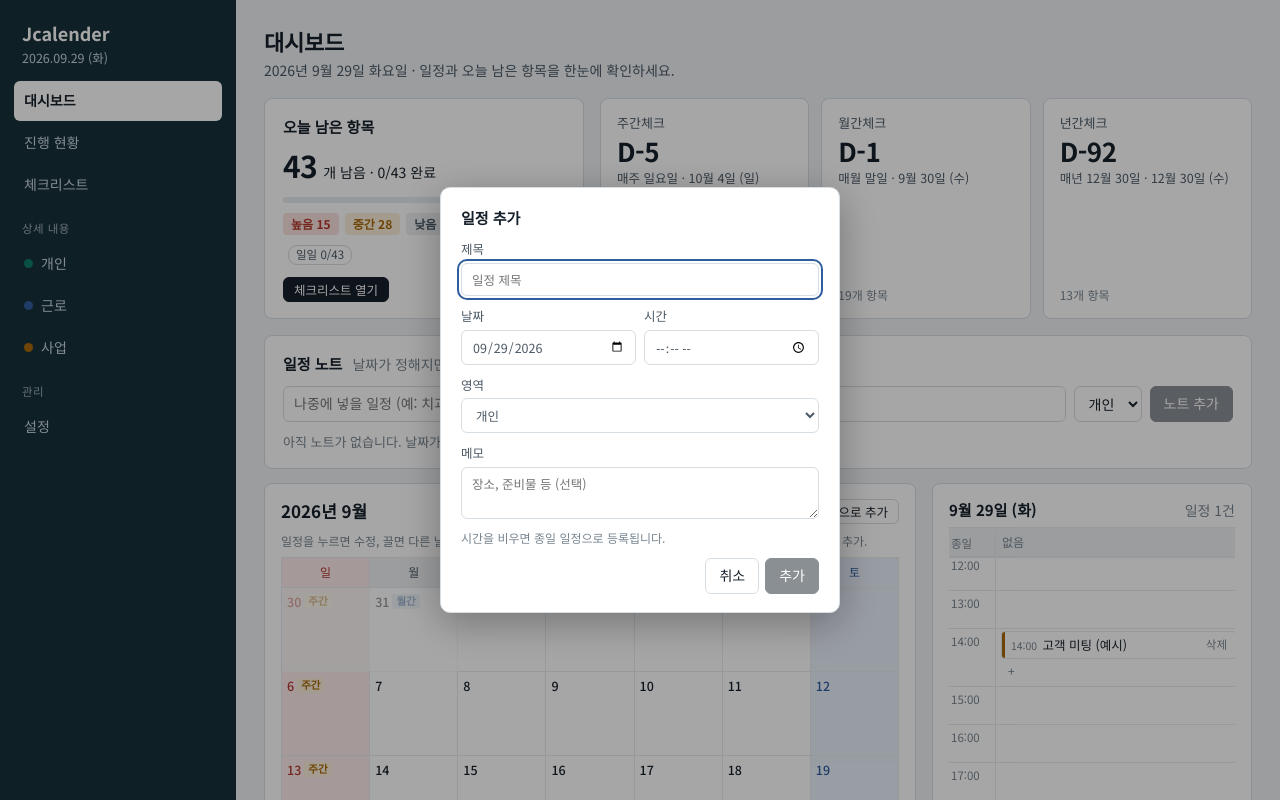
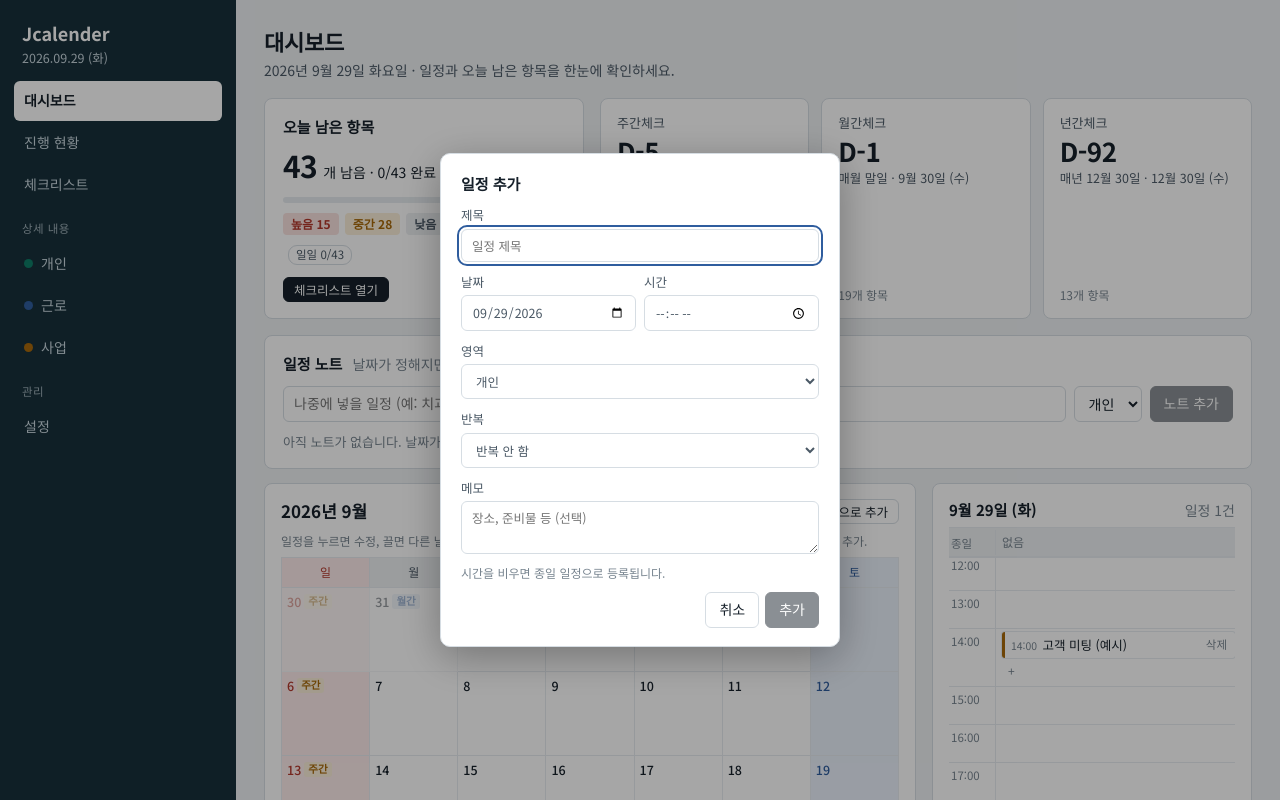
Before and after one commit to hahaha33221/Jcalender, a React (Vite) app: page / in a window 1280 px wide. Both pictures are taken after a click on the button "+ 일정 추가". Shown: the top 800 px of the page. Built offline with nearby package versions, Linux system fonts and the light colour scheme.

Commit message:
대시보드 캘린더: 매일·매주·매월 반복 일정 (반복 종료일, 이 날만/반복 전체 수정·삭제, 회차 끌어 옮기기)
Co-Authored-By: Claude Opus 5.5 <noreply@anthropic.com>
Claude-Session: https://claude.ai/code/session_01Wy5Y96HkomeDFR573KVtSH

```diff
--- a/src/App.jsx
+++ b/src/App.jsx
@@ -16,6 +16,7 @@ import { mockAi, mockApi } from './mock.js';
 import { SpeechRec, parseKoEvent } from './voice.js';
 import { HOLIDAYS } from './holidays.js';
 import { annivOn, nextAnniv, seedAnniv } from './anniv.js';
+import { FREQ, expandEvents, repeatText, skipDate } from './recur.js';
 import { ddayText, planDueSoon } from './categories/PlanResearchView.jsx';
 
 /* ───────────────────────── 공통 ───────────────────────── */
@@ -414,31 +415,45 @@ function Calendar({ sel, setSel }) {
   const [voice, setVoice] = useState(false);
   const first = new Date(ym.y, ym.m, 1), start = new Date(ym.y, ym.m, 1 - first.getDay());
   const cells = Array.from({ length: 42 }, (_, i) => { const d = new Date(start); d.setDate(start.getDate() + i); return d; });
+  // 반복 일정은 보이는 42일(+ 선택한 날)만 펼쳐서 그린다
+  const from0 = iso(cells[0]), to0 = iso(cells[41]);
   const byDate = useMemo(() => {
     const m = {};
-    for (const e of store.events) (m[e.date] ||= []).push(e);
+    for (const e of expandEvents(store.events, sel < from0 ? sel : from0, sel > to0 ? sel : to0)) (m[e.date] ||= []).push(e);
     for (const k in m) m[k].sort((a, b) => (a.time || '').localeCompare(b.time || ''));
     return m;
-  }, [store.events]);
+  }, [store.events, from0, to0, sel]);
   const move = n => { const d = new Date(ym.y, ym.m + n, 1); setYm({ y: d.getFullYear(), m: d.getMonth() }); };
   const goToday = () => { setYm({ y: now.getFullYear(), m: now.getMonth() }); setSel(todayStr); };
   const pick = k => { setSel(k); const d = new Date(k + 'T00:00:00'); if (d.getMonth() !== ym.m) setYm({ y: d.getFullYear(), m: d.getMonth() }); };
   const notes = store.eventNotes || [];
   /** 일정 창 저장: 새 일정 / 기존 일정 수정 / 노트를 일정으로 */
-  const saveEvent = ({ id, fromNote, ...ev }) => {
-    setStore(s => ({
-      ...s,
-      events: id ? s.events.map(x => (x.id === id ? { ...x, ...ev } : x)) : [...s.events, { id: uid(), ...ev }],
-      eventNotes: fromNote ? (s.eventNotes || []).filter(n => n.id !== fromNote) : s.eventNotes,
-    }));
+  // scope: 'one' = 반복 중 이 날만(따로 떼어 낸 일정으로), 'all' = 반복 전체
+  const saveEvent = ({ id, sid, occ, scope, fromNote, ...ev }) => {
+    setStore(s => {
+      let events = s.events;
+      if (sid && scope === 'one') {
+        events = [...skipDate(events, sid, occ), { id: uid(), ...ev, repeat: null }];
+      } else if (sid) {
+        const shift = Math.round((new Date(ev.date + 'T00:00:00') - new Date(occ + 'T00:00:00')) / 864e5);
+        events = events.map(x => {
+          if (x.id !== sid) return x;
+          const d = new Date(x.date + 'T00:00:00'); d.setDate(d.getDate() + shift);
+          return { ...x, ...ev, date: iso(d), repeat: ev.repeat ? { ...ev.repeat, skip: x.repeat?.skip || [] } : null };
+        });
+      } else if (id) events = events.map(x => (x.id === id ? { ...x, ...ev } : x));
+      else events = [...events, { id: uid(), ...ev }];
+      return { ...s, events, eventNotes: fromNote ? (s.eventNotes || []).filter(n => n.id !== fromNote) : s.eventNotes };
+    });
     pick(ev.date);
     setAdding(null); setMoved(null);
   };
   const toNote = e => {
-    setStore(s => ({ ...s, events: s.events.filter(x => x.id !== e.id), eventNotes: [...(s.eventNotes || []), { id: uid(), title: e.title, area: e.area, time: e.time || '', memo: e.memo || '' }] }));
+    setStore(s => ({ ...s, events: e.sid ? skipDate(s.events, e.sid, e.date) : s.events.filter(x => x.id !== e.id), eventNotes: [...(s.eventNotes || []), { id: uid(), title: e.title, area: e.area, time: e.time || '', memo: e.memo || '' }] }));
     setAdding(null);
   };
-  const delEvent = id => setStore(s => ({ ...s, events: s.events.filter(x => x.id !== id) }));
+  /** 삭제: 반복 회차는 이 날만 빼고(all 이면 반복 전체), 보통 일정은 그대로 삭제 */
+  const delEvent = (e, all) => setStore(s => ({ ...s, events: e.sid && !all ? skipDate(s.events, e.sid, e.date) : s.events.filter(x => x.id !== (e.sid || e.id)) }));
   // 끌어서 옮기기 + 방금 옮긴 것 되돌리기
   // moved = { msg, events, notes, back } : 옮기기 직전의 일정·노트 (되돌리기용)
   const [moved, setMoved] = useState(null);
@@ -455,18 +470,21 @@ function Calendar({ sel, setSel }) {
       : over.allDay ? { date: sel, time: '' }
       : { date: sel, time: `${pad(over.h)}:${baseTime ? baseTime.slice(3, 5) : '00'}` };
     if (ev._note) {                                           // 노트 → 새 일정
-      const { _note, id, ...rest } = ev;
+      const { _note, id, repeat, ...rest } = ev;
       setStore(s => ({ ...s, events: [...s.events, { ...rest, id: uid(), ...next }], eventNotes: (s.eventNotes || []).filter(n => n.id !== id) }));
       setMoved({ ...snap, msg: `노트 "${ev.title}"을(를) ${mdTxt(next.date, next.time)} 일정으로 넣었습니다.` });
     } else {
       if (next.date === ev.date && next.time === baseTime) return;
-      setStore(s => ({ ...s, events: s.events.map(x => (x.id === ev.id ? { ...x, ...next } : x)) }));
-      setMoved({ ...snap, msg: `"${ev.title}" 일정을 ${mdTxt(ev.date, baseTime)} → ${mdTxt(next.date, next.time)}로 옮겼습니다.` });
+      if (ev.sid) {                                           // 반복 회차: 이 날만 떼어 옮긴다
+        const { id, sid, repeat, ...rest } = ev;
+        setStore(s => ({ ...s, events: [...skipDate(s.events, sid, ev.date), { ...rest, id: uid(), ...next }] }));
+      } else setStore(s => ({ ...s, events: s.events.map(x => (x.id === ev.id ? { ...x, ...next } : x)) }));
+      setMoved({ ...snap, msg: `"${ev.title}" 일정을 ${mdTxt(ev.date, baseTime)} → ${mdTxt(next.date, next.time)}로 옮겼습니다.${ev.sid ? ' (반복 중 이 날만)' : ''}` });
     }
     if (over.date) pick(over.date);
   };
   const undoMove = () => { if (!moved) return; setStore(s => ({ ...s, events: moved.events, eventNotes: moved.notes })); pick(moved.back); setMoved(null); };
-  const openEdit = e => { if (!dragged.current) setAdding({ ...e }); };
+  const openEdit = e => { if (!dragged.current) setAdding({ ...e, occ: e.sid ? e.date : undefined }); };
   const { drag, start: startDrag, dragged } = useEventDrag(moveEvent);
   // 날짜 두 번 누르기 → 그 날짜에 일정 추가 (다른 달 칸이면 첫 클릭에 달이 바뀌므로 첫 클릭한 날짜를 기억해 둔다)
   const lastClick = useRef(null);
@@ -511,7 +529,7 @@ function Calendar({ sel, setSel }) {
                 {HOLIDAYS[k] && <span className="cal-hol">{HOLIDAYS[k]}</span>}
                 {annivOn(store.anniv, k).map(a => <span key={a.id} className="cal-anniv">{a.name}</span>)}
                 {evs.slice(0, 2).map(e => <span key={e.id} className={`cal-ev ${drag?.ev.id === e.id ? 'ghosted' : ''}`} style={{ '--ac': areaVar(e.area) }} onPointerDown={ev => startDrag(ev, e)}
-                  onClick={ev => { ev.stopPropagation(); openEdit(e); }} title="누르면 수정 · 끌어서 옮기기">{e.time && <small>{e.time}</small>} {e.title}</span>)}
+                  onClick={ev => { ev.stopPropagation(); openEdit(e); }} title={`${e.sid ? `${repeatText(e)} · ` : ''}누르면 수정 · 끌어서 옮기기`}>{e.sid && <i className="cal-rep" aria-hidden="true">↻</i>}{e.time && <small>{e.time}</small>} {e.title}</span>)}
                 {evs.length > 2 && <span className="cal-more">+{evs.length - 2}건</span>}
               </button>
             );
@@ -524,7 +542,7 @@ function Calendar({ sel, setSel }) {
         {drag.ev.time && <small>{drag.ev.time}</small>} {drag.ev.title}
         <em>{drag.over ? (drag.over.date ? `${Number(drag.over.date.slice(5, 7))}/${Number(drag.over.date.slice(8, 10))}로` : drag.over.allDay ? '종일로' : drag.over.note ? '일정 노트로' : `${pad(drag.over.h)}시로`) : '놓을 곳을 고르세요'}</em></div>, document.body)}
       {adding && <EventDialog init={adding} onSave={saveEvent} onClose={() => setAdding(null)}
-        onDelete={adding.id ? () => { delEvent(adding.id); setAdding(null); } : null} onToNote={adding.id ? () => toNote(adding) : null} />}
+        onDelete={adding.id ? all => { delEvent(adding, all); setAdding(null); } : null} onToNote={adding.id ? () => toNote(adding) : null} />}
       {voice && <VoiceDialog now={now} onDone={ev => { setVoice(false); setAdding(ev); }} onClose={() => setVoice(false)} />}
     </section>
     </>
@@ -618,27 +636,29 @@ function DayTimeline({ date, isToday, list, dueCycles, holiday, anniv, onAdd, on
 function TimelineEvent({ e, onDelete, startDrag, drag, onEdit }) {
   return (
     <div className={`tl-ev ${drag?.ev.id === e.id ? 'ghosted' : ''}`} style={{ '--ac': areaVar(e.area) }} onPointerDown={ev => { if (!ev.target.closest('.tl-del')) startDrag?.(ev, e); }}>
-      <button className="grow tl-open" onClick={() => onEdit?.(e)} title="누르면 수정 · 끌어서 옮기기"><small>{e.time || '종일'}</small> {e.title}</button>
-      <button className="tl-del" onClick={() => onDelete(e.id)} aria-label={`${e.title} 삭제`}>삭제</button>
+      <button className="grow tl-open" onClick={() => onEdit?.(e)} title="누르면 수정 · 끌어서 옮기기"><small>{e.time || '종일'}</small> {e.title}{e.sid && <span className="tl-rep">{repeatText(e)}</span>}</button>
+      <button className="tl-del" onClick={() => onDelete(e)} aria-label={`${e.title} 삭제`} title={e.sid ? '반복 중 이 날만 삭제' : '삭제'}>{e.sid ? '이 날 삭제' : '삭제'}</button>
     </div>
   );
 }
 
 /* 일정 추가 창 */
 function EventDialog({ init, onSave, onClose, onDelete, onToNote }) {
-  const [f, setF] = useState({ title: init.title || '', date: init.date || '', time: init.time || '', area: init.area || 'P', memo: init.memo || '' });
+  const [f, setF] = useState({ title: init.title || '', date: init.date || '', time: init.time || '', area: init.area || 'P', memo: init.memo || '',
+    freq: init.repeat?.freq || '', until: init.repeat?.until || '' });
   const [arm, setArm] = useState(false);
-  const edit = !!init.id;
+  const edit = !!init.id, series = !!init.sid;
   useEffect(() => {
     const esc = e => { if (e.key === 'Escape') onClose(); };
     window.addEventListener('keydown', esc);
     return () => window.removeEventListener('keydown', esc);
   }, []);
-  const submit = e => {
-    e.preventDefault();
+  const save = scope => {
     if (!f.title.trim() || !f.date) return;
-    onSave({ id: init.id, fromNote: init.fromNote, date: f.date, time: f.time, title: f.title.trim(), area: f.area, memo: f.memo.trim() });
+    const repeat = f.freq ? { freq: f.freq, until: f.until && f.until >= f.date ? f.until : '', skip: init.repeat?.skip || [] } : null;
+    onSave({ id: init.id, sid: init.sid, occ: init.occ, scope, fromNote: init.fromNote, date: f.date, time: f.time, title: f.title.trim(), area: f.area, memo: f.memo.trim(), repeat });
   };
+  const submit = e => { e.preventDefault(); save(series ? 'all' : undefined); };
   return (
     <div className="modal-bg" onClick={onClose}>
       <form className="modal" role="dialog" aria-label={edit ? '일정 수정' : '일정 추가'} onClick={e => e.stopPropagation()} onSubmit={submit}>
@@ -651,13 +671,25 @@ function EventDialog({ init, onSave, onClose, onDelete, onToNote }) {
         </div>
         <label>영역<select value={f.area} onChange={e => setF({ ...f, area: e.target.value })}>
           {Object.entries(AREAS).map(([k, v]) => <option key={k} value={k}>{v.n}</option>)}</select></label>
+        <div className="row2">
+          <label>반복<select value={f.freq} onChange={e => setF({ ...f, freq: e.target.value })} aria-label="반복">
+            {Object.entries(FREQ).map(([k, v]) => <option key={k} value={k}>{v}</option>)}</select></label>
+          {f.freq && <label>반복 종료 (선택)<input type="date" value={f.until} min={f.date} onChange={e => setF({ ...f, until: e.target.value })} /></label>}
+        </div>
+        {f.freq && <p className="note">{repeatText({ date: f.date || init.date, repeat: { freq: f.freq, until: f.until } })}{f.until ? '' : ' · 끝나는 날 없음'}</p>}
+        {series && <p className="note ev-series">반복 일정의 {Number(init.occ.slice(5, 7))}/{Number(init.occ.slice(8, 10))} 회차입니다. "이 날만 저장"은 이 날만 따로 바꾸고, "반복 전체 저장"은 모든 회차에 적용합니다.</p>}
         <label>메모<textarea rows={2} value={f.memo} onChange={e => setF({ ...f, memo: e.target.value })} placeholder="장소, 준비물 등 (선택)" /></label>
         <p className="note">시간을 비우면 종일 일정으로 등록됩니다.</p>
         <div className="btns">
-          {onDelete && (arm ? <button type="button" className="btn danger" onClick={onDelete}>정말 삭제?</button> : <button type="button" className="btn" onClick={() => setArm(true)}>삭제</button>)}
+          {onDelete && (series
+            ? (arm ? <><button type="button" className="btn danger" onClick={() => onDelete(false)}>이 날만 삭제</button><button type="button" className="btn danger" onClick={() => onDelete(true)}>반복 전체 삭제</button></>
+              : <button type="button" className="btn" onClick={() => setArm(true)}>삭제</button>)
+            : arm ? <button type="button" className="btn danger" onClick={() => onDelete(true)}>정말 삭제?</button> : <button type="button" className="btn" onClick={() => setArm(true)}>삭제</button>)}
           {onToNote && <button type="button" className="btn" onClick={onToNote} title="날짜를 빼고 일정 노트로 보냅니다">노트로 보내기</button>}
           <span className="grow" />
-          <button type="button" className="btn" onClick={onClose}>취소</button><button className="btn primary" disabled={!f.title.trim() || !f.date}>{edit ? '저장' : '추가'}</button></div>
+          <button type="button" className="btn" onClick={onClose}>취소</button>
+          {series && <button type="button" className="btn" onClick={() => save('one')} disabled={!f.title.trim() || !f.date}>이 날만 저장</button>}
+          <button className="btn primary" disabled={!f.title.trim() || !f.date}>{series ? '반복 전체 저장' : edit ? '저장' : '추가'}</button></div>
       </form>
     </div>
   );
--- /dev/null
+++ b/src/recur.js
@@ -0,0 +1,59 @@
+/* 반복 일정 (매일 · 매주 · 매월)
+   일정 = { id, date(첫 날), time, title, area, memo, repeat?: { freq: 'D'|'W'|'M', until: 'YYYY-MM-DD' | '', skip: ['YYYY-MM-DD'] } }
+   - 반복 일정은 한 건만 저장하고, 화면에 그릴 때 기간 안의 날짜로 펼친다 (expandEvents)
+   - 펼친 한 회차 = { ...일정, id: '원래id@날짜', sid: 원래 id, date: 그 날짜 }
+   - 매월은 첫 날의 "일"을 따른다 (31일 반복이면 30일까지인 달은 건너뜀)
+   - 한 회차만 지우거나 옮기면 skip 에 그 날짜를 넣는다 */
+import { iso } from './data.js';
+
+export const FREQ = { '': '반복 안 함', D: '매일', W: '매주', M: '매월' };
+const toD = s => new Date(`${s}T00:00:00`);
+const addDays = (s, n) => { const d = toD(s); d.setDate(d.getDate() + n); return iso(d); };
+
+/** 반복 설명 (예: 매주 수요일 · 12/31까지) */
+export function repeatText(e) {
+  const r = e.repeat;
+  if (!r?.freq) return '';
+  const d = toD(e.date);
+  const base = r.freq === 'D' ? '매일' : r.freq === 'W' ? `매주 ${'일월화수목금토'[d.getDay()]}요일` : `매월 ${d.getDate()}일`;
+  return `${base}${r.until ? ` · ${Number(r.until.slice(5, 7))}/${Number(r.until.slice(8, 10))}까지` : ''}`;
+}
+
+/** 한 반복 일정의 from~to 사이 날짜들 */
+export function occurrences(e, from, to) {
+  const r = e.repeat;
+  if (!r?.freq) return e.date >= from && e.date <= to ? [e.date] : [];
+  const end = r.until && r.until < to ? r.until : to;
+  const skip = new Set(r.skip || []);
+  const out = [];
+  if (e.date > end) return out;
+  if (r.freq === 'D' || r.freq === 'W') {
+    const step = r.freq === 'D' ? 1 : 7;
+    let k = e.date;
+    if (k < from) { const gap = Math.round((toD(from) - toD(k)) / 864e5); k = addDays(k, Math.ceil(gap / step) * step); }
+    for (; k <= end; k = addDays(k, step)) if (!skip.has(k)) out.push(k);
+  } else {
+    const day = toD(e.date).getDate(), s0 = toD(e.date > from ? e.date : from);
+    for (let i = 0; i < 400; i++) {
+      const d = new Date(s0.getFullYear(), s0.getMonth() + i, day);
+      if (d.getDate() !== day) continue;                     // 그 달에 없는 날(31일 등)
+      const k = iso(d);
+      if (k > end) break;
+      if (k >= from && k >= e.date && !skip.has(k)) out.push(k);
+    }
+  }
+  return out;
+}
+
+/** 일정 목록을 from~to 사이의 회차로 펼친다 */
+export function expandEvents(events, from, to) {
+  const out = [];
+  for (const e of events) {
+    if (!e.repeat?.freq) { if (e.date >= from && e.date <= to) out.push(e); continue; }
+    for (const k of occurrences(e, from, to)) out.push({ ...e, id: `${e.id}@${k}`, sid: e.id, date: k });
+  }
+  return out;
+}
+
+/** 반복 일정에서 한 날짜만 빼기 */
+export const skipDate = (events, sid, date) => events.map(x => (x.id === sid ? { ...x, repeat: { ...x.repeat, skip: [...new Set([...(x.repeat.skip || []), date])] } } : x));
--- a/src/styles.css
+++ b/src/styles.css
@@ -1223,3 +1223,7 @@ body.report-open { overflow: hidden; }
 .tl-open:hover { text-decoration: underline; }
 .modal .btns .grow { flex: 1; }
 .modal .btns { flex-wrap: wrap; gap: 6px; }
+/* 반복 일정 */
+.cal-rep { font-style: normal; font-size: 10px; color: var(--ink3); margin-right: 2px; }
+.tl-rep { display: inline-block; margin-left: 6px; font-size: 11px; color: var(--ink3); border: 1px solid var(--line); border-radius: 8px; padding: 0 6px; }
+.ev-series { color: var(--ink2); background: var(--paper); border-radius: 6px; padding: 6px 8px; }
```
Also changed, not shown: 1 other file (tests, documents, lock files or other folders).
